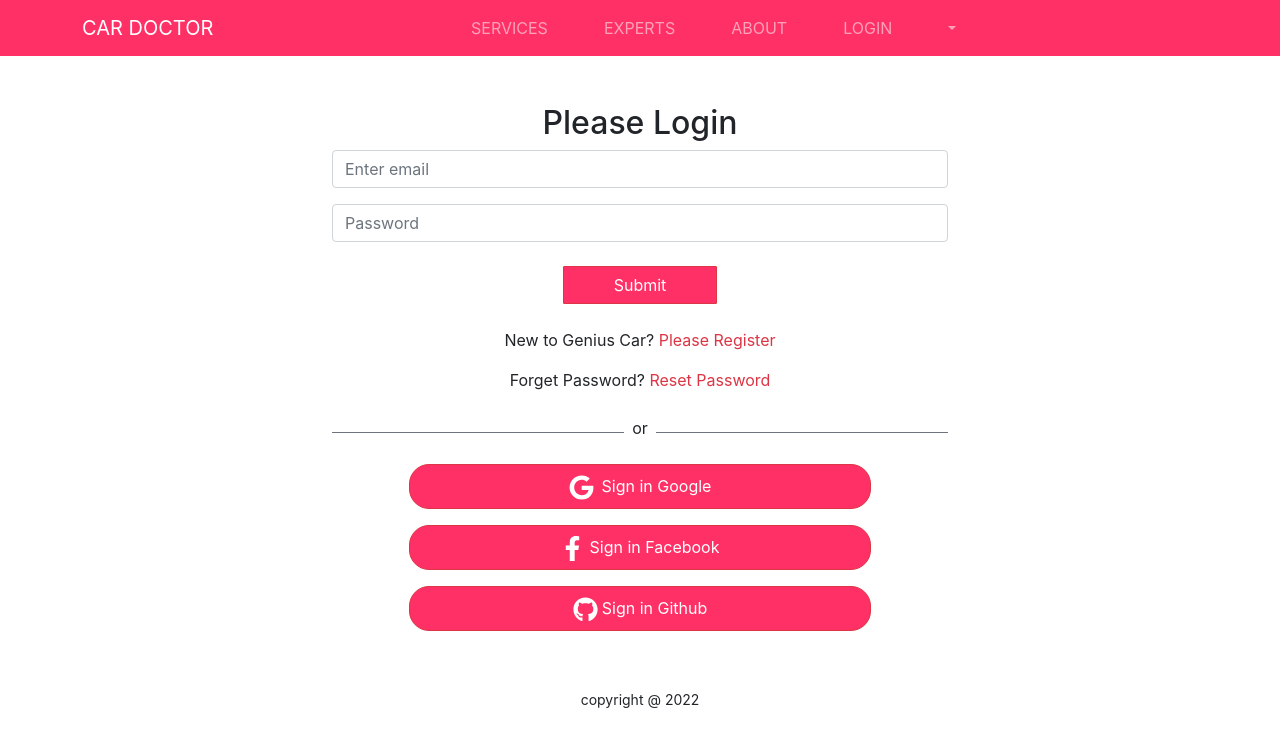
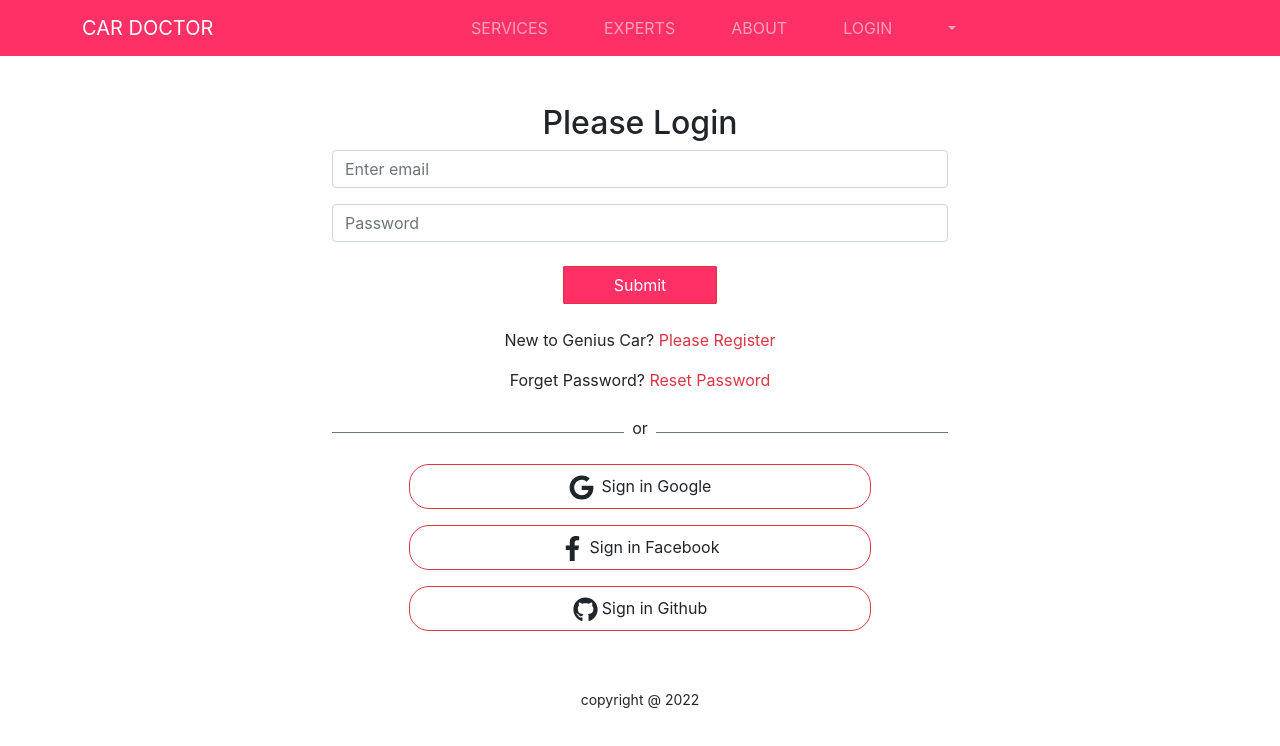
Before and after one commit to kakon-ray/Car-Doctor-Client, a React (Create React App) app: page /login in a window 1280 px wide. Shown: the top 746 px of the page. Built offline with nearby package versions, Linux system fonts and the light colour scheme; no server answers.

Commit message:
login form style

```diff
--- a/src/Pages/Login/SocialLogin/SocialLogin.js
+++ b/src/Pages/Login/SocialLogin/SocialLogin.js
@@ -42,7 +42,7 @@ const SocialLogin = () => {
       <div className="icon-auth text-center">
         <button
           style={{ height: "45px", borderRadius: "20px" }}
-          className="btn btn-danger w-75 my-2"
+          className="btn border border-danger w-75 my-2"
           onClick={() => signInWithGoogle()}
         >
           <FaGoogle style={{ fontSize: "25px" }} />
@@ -50,14 +50,14 @@ const SocialLogin = () => {
         </button>
         <button
           style={{ height: "45px", borderRadius: "20px" }}
-          className="btn btn-danger w-75 my-2"
+          className="btn border border-danger w-75 my-2"
         >
           <FaFacebookF style={{ fontSize: "25px" }} />
           <span className="ms-1">Sign in Facebook</span>
         </button>
         <button
           style={{ height: "45px", borderRadius: "20px" }}
-          className="btn btn-danger w-75 my-2"
+          className="btn border border-danger w-75 my-2"
         >
           <FaGithub style={{ fontSize: "25px" }} />
           <span className="ms-1">Sign in Github</span>
```
